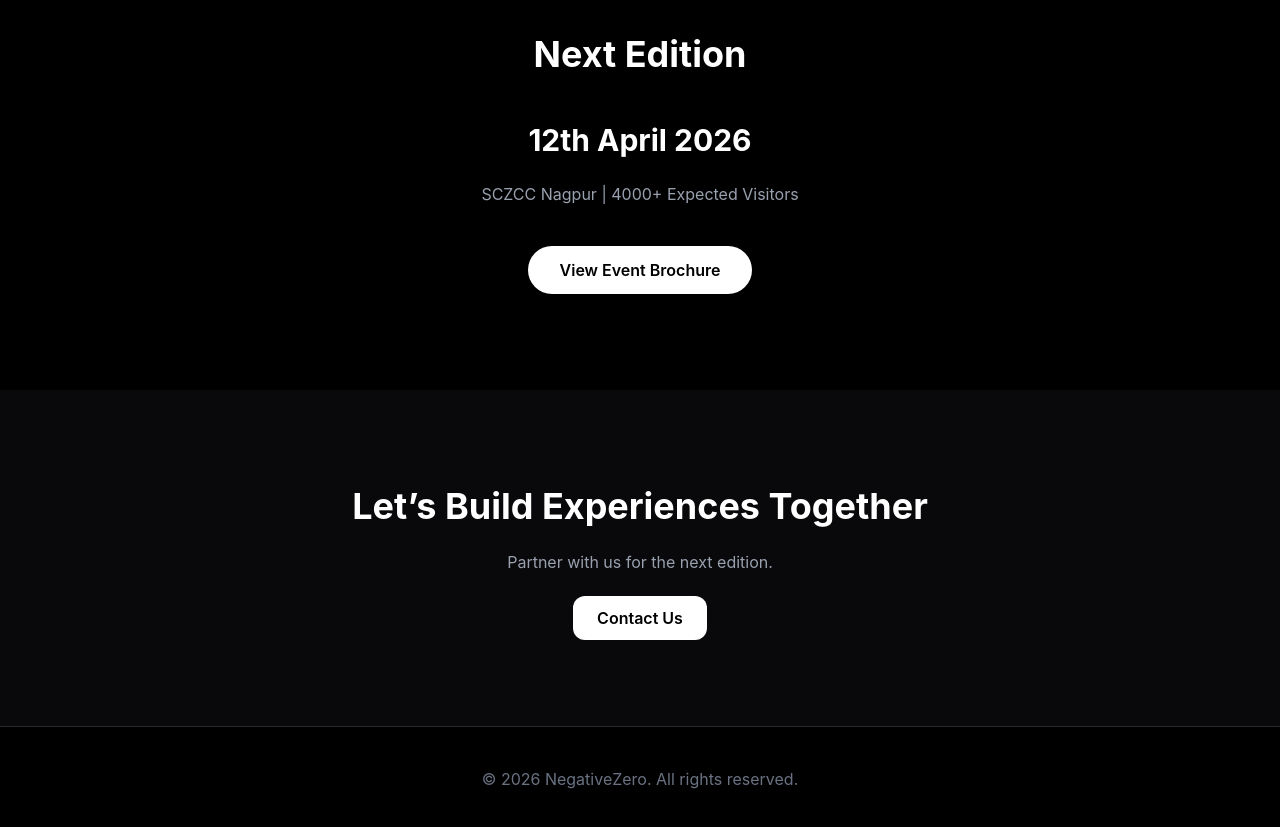
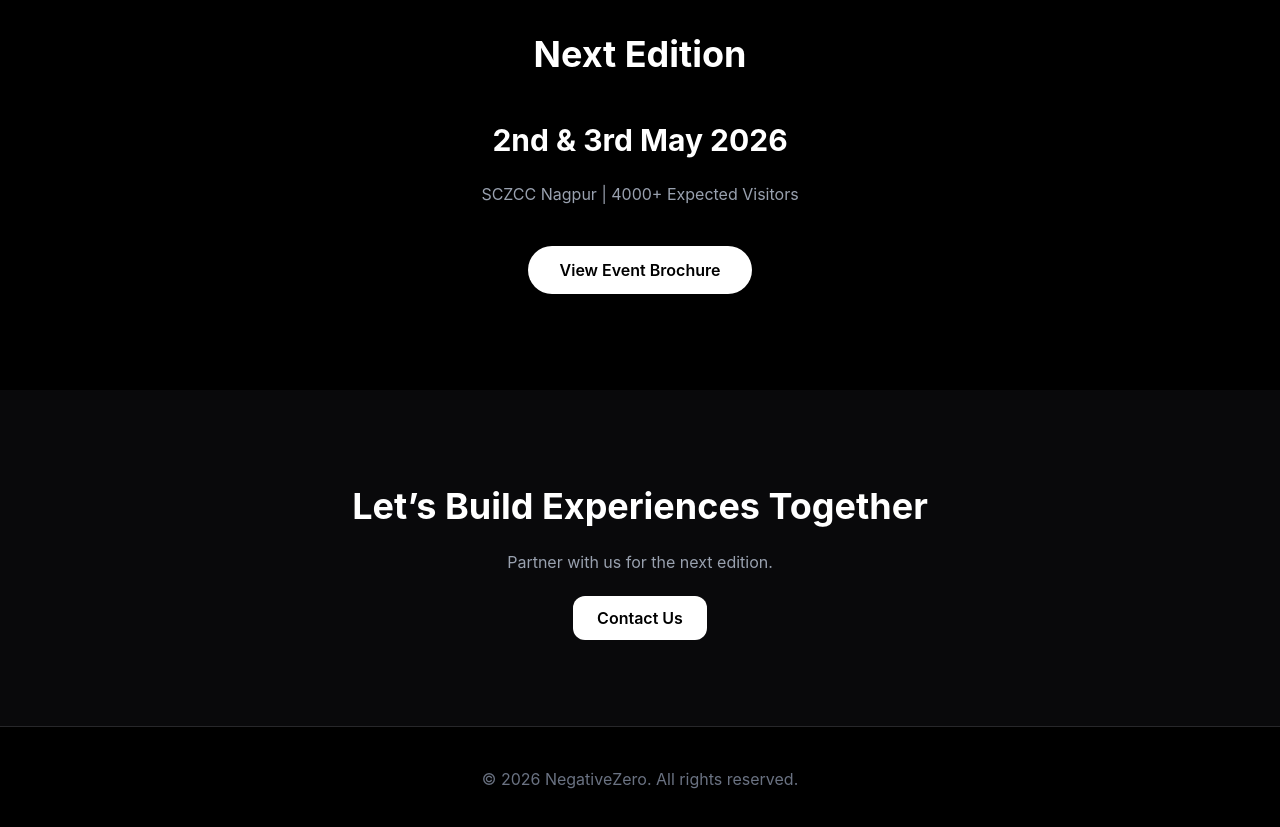
Before and after one commit to Namah0408/Negativezero, a React (Vite) app in the folder client/: page / in a window 1280 px wide. Shown: the part 3700-4527 px from the top of the page. Built offline with nearby package versions, Linux system fonts and the light colour scheme.

Commit message:
commit 6

```diff
--- a/client/src/components/sections/UpcomingEvent.jsx
+++ b/client/src/components/sections/UpcomingEvent.jsx
@@ -8,14 +8,14 @@ export default function UpcomingEvent() {
         <SectionHeading title="Next Edition" />
 
         <div className="text-center space-y-6">
-          <p className="text-3xl font-bold">12th April 2026</p>
+          <p className="text-3xl font-bold">2nd & 3rd May 2026</p>
           <p className="text-gray-400">
             SCZCC Nagpur | 4000+ Expected Visitors
           </p>
 
           {/* Brochure Button */}
           <a
-            href="/brochure/NegativeZeroBrochure!.pdf.pdf"
+            href="/brochure/NZ2026brochure.pdf.pdf"
             target="_blank"
             rel="noopener noreferrer"
             className="inline-block mt-4 px-8 py-3 bg-white text-black font-semibold rounded-full hover:scale-105 transition"
```
Also changed, not shown: 2 other files (tests, documents, lock files or other folders).
